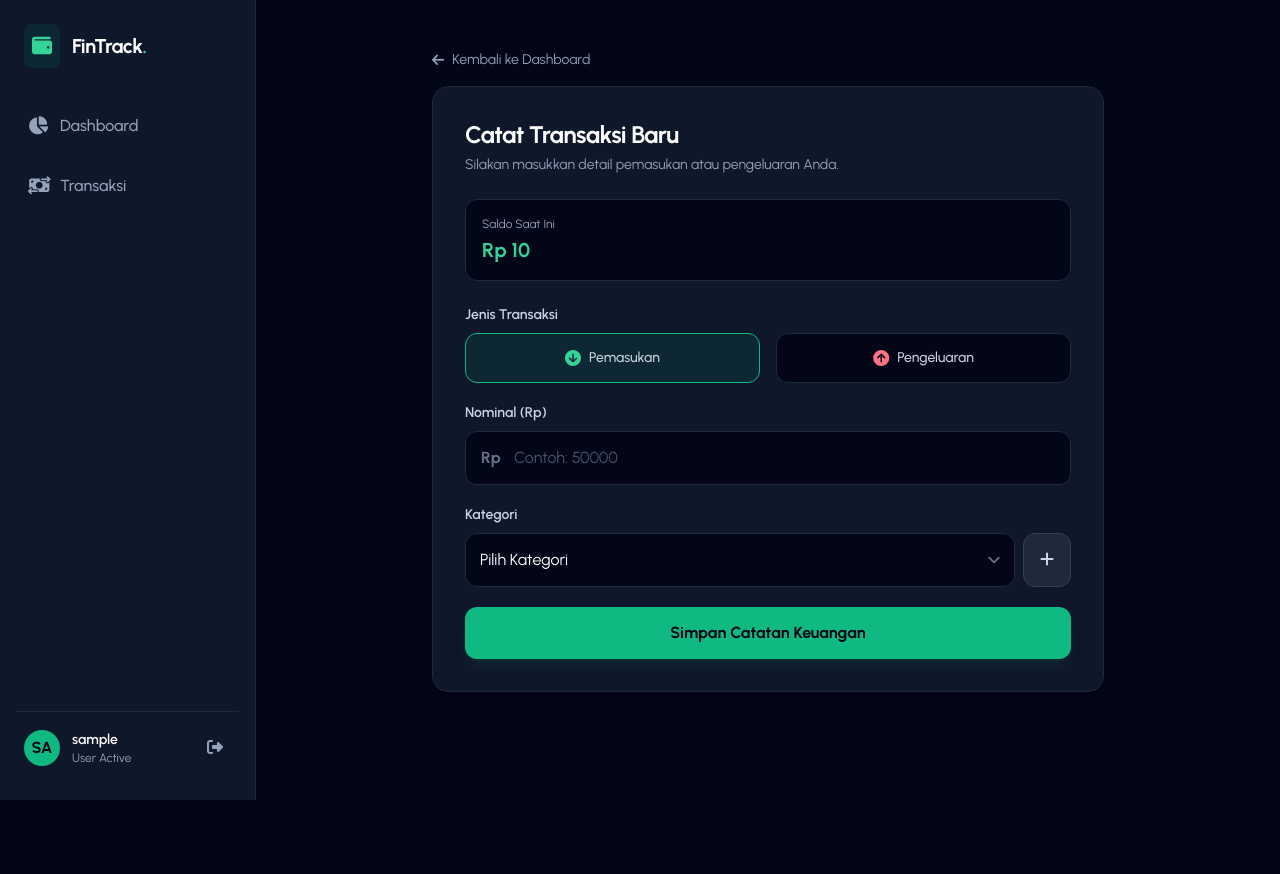
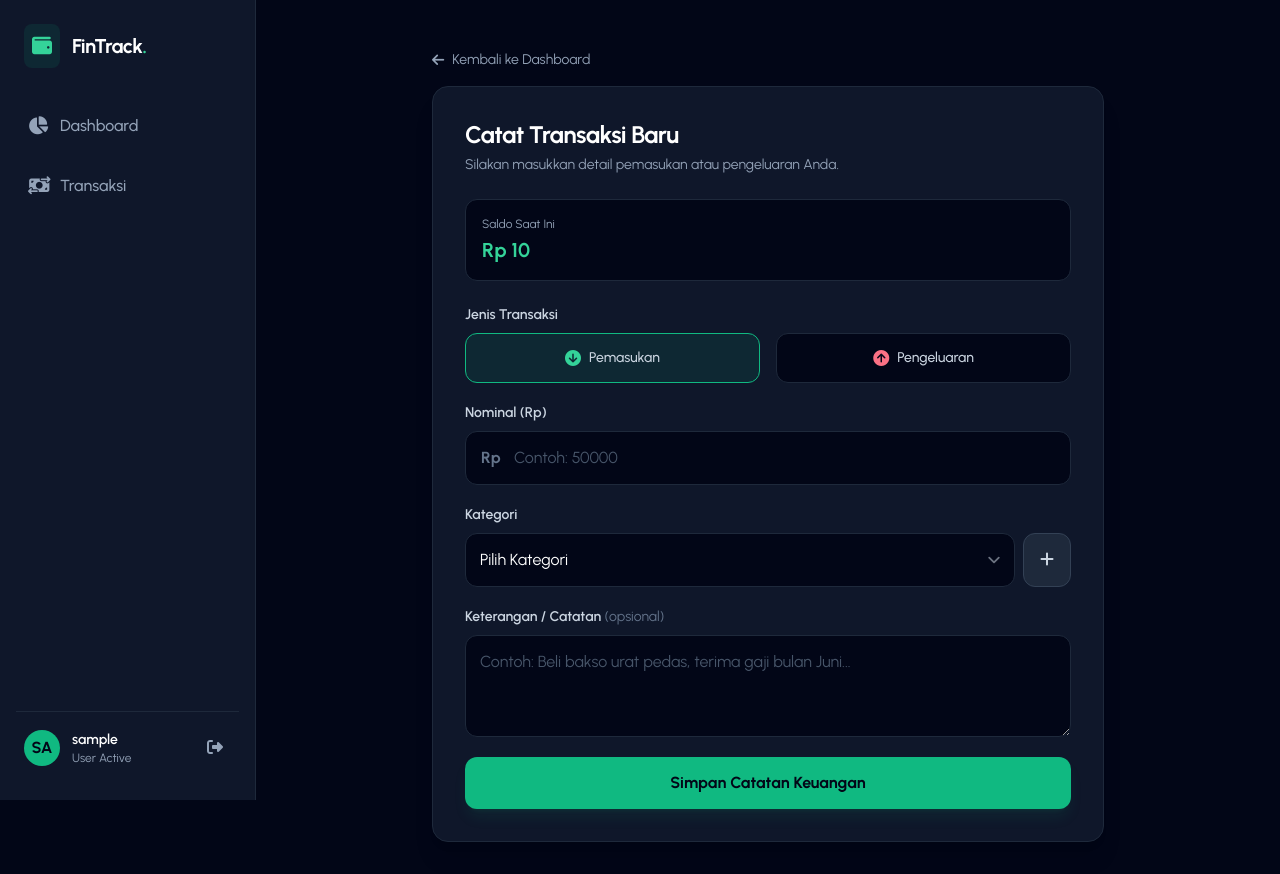
Before and after one commit to suzuy1/personal-finance-tracker, a Flask app: page /transaction/add in a window 1280 px wide. Before the commit the page ends 800 px from the top, so only its background shows below. Run offline with Flask 3, Linux system fonts and the light colour scheme; the visitor is signed in with stand-in values (Sample User, id 1); tables that the repository leaves empty hold one stand-in row (values such as "Sample post"); data that the repository does not hold is empty; some libraries are stand-ins or nearby versions.

Commit message:
feat: kembalikan fitur catatan pada form transaksi

```diff
--- a/templates/transaction_form.html
+++ b/templates/transaction_form.html
@@ -58,6 +58,11 @@
                         <i class="fa-solid fa-plus"></i>
                     </button>
                 </div>
+            </div>
+
+            <div>
+                <label for="description" class="block text-sm font-semibold text-slate-300 mb-2">Keterangan / Catatan <span class="text-slate-500 font-normal">(opsional)</span></label>
+                <textarea id="description" name="description" rows="3" class="block w-full p-3.5 bg-slate-950 border border-slate-800 rounded-xl text-white placeholder-slate-600 focus:outline-none focus:border-emerald-500 transition" placeholder="Contoh: Beli bakso urat pedas, terima gaji bulan Juni..."></textarea>
             </div>
 
             <!-- Form tambah kategori custom (hidden by default) -->
```
